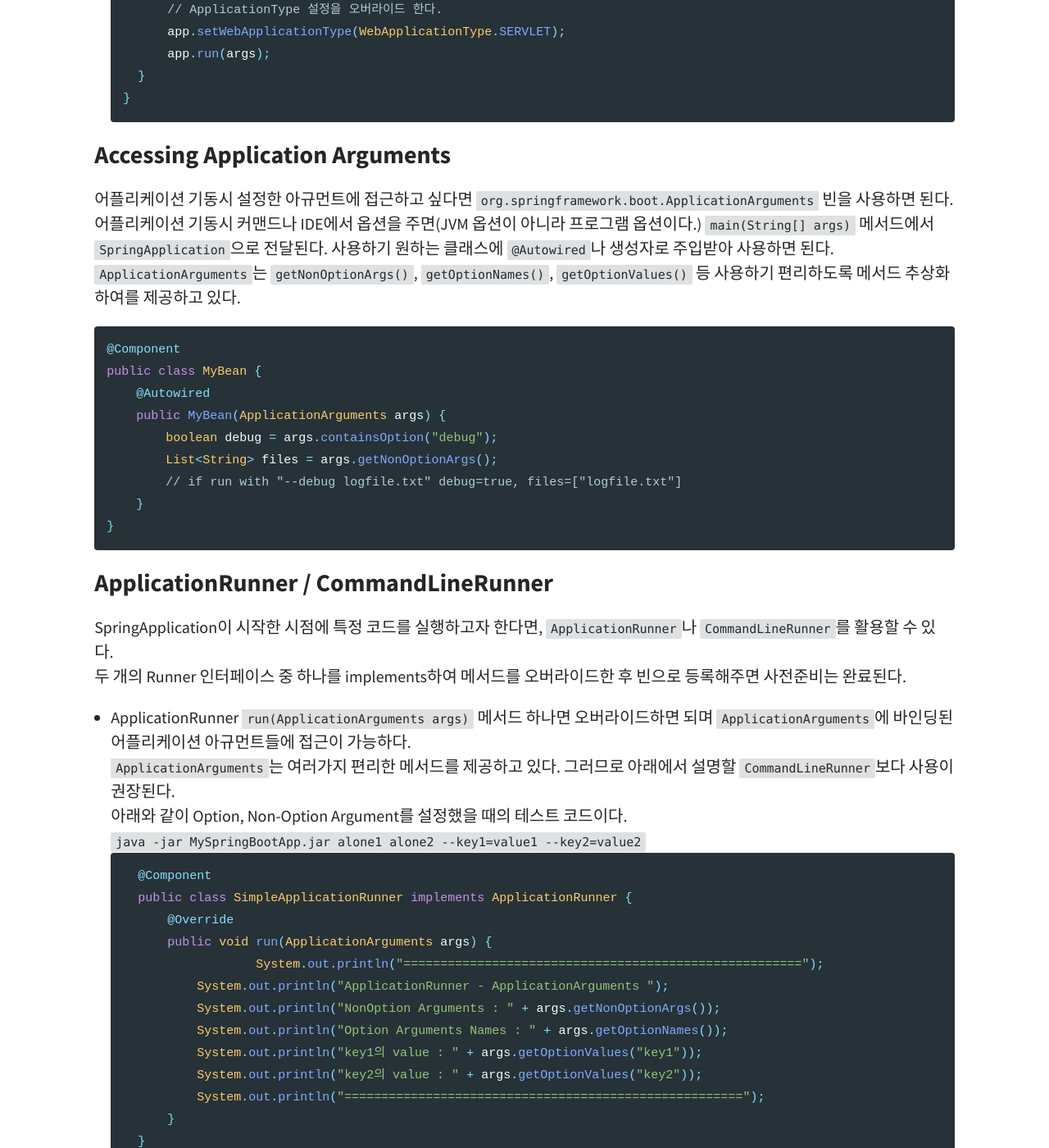
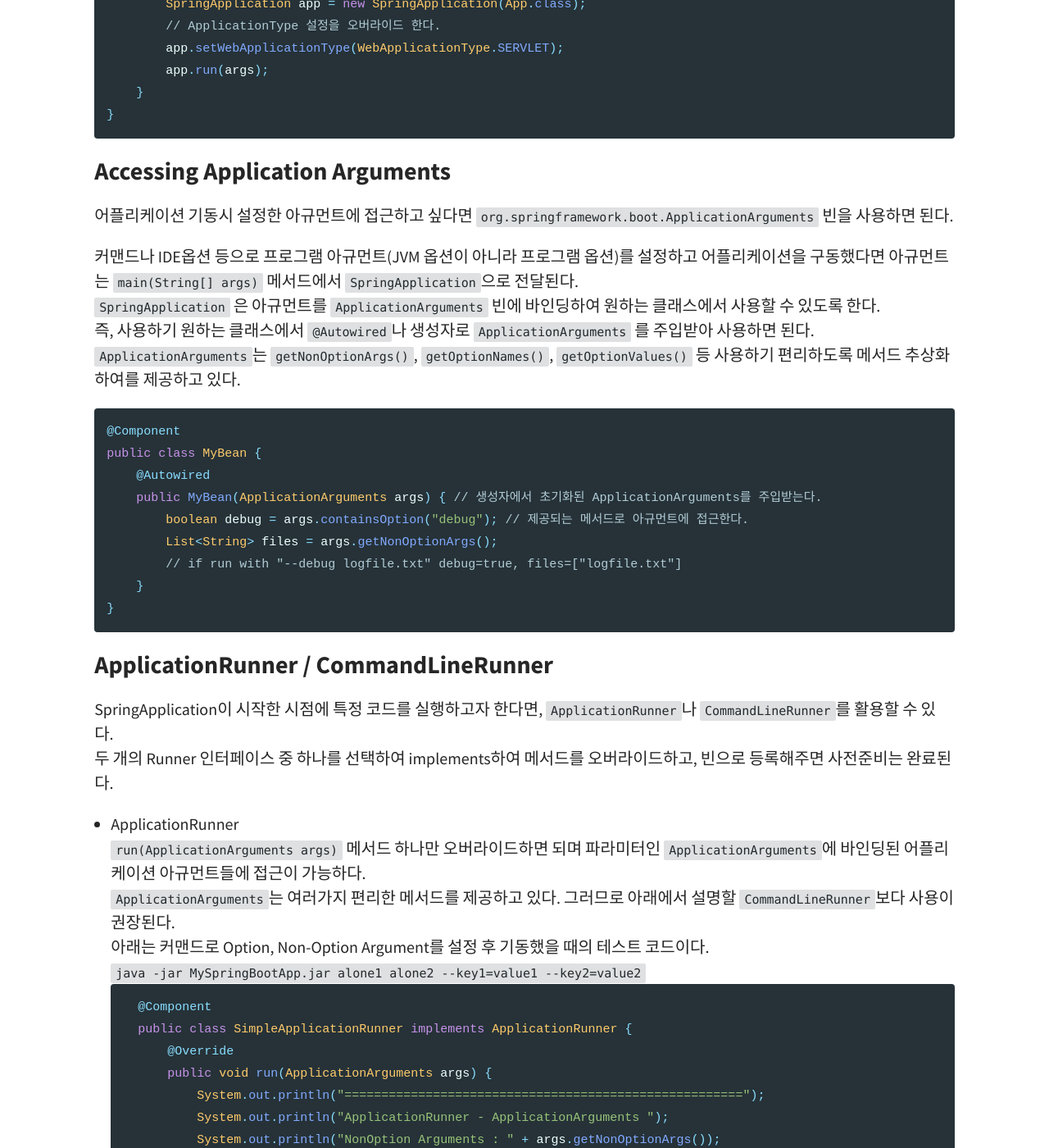
Before and after one commit to swampwar/swampwar.github.io, a Jekyll site: the page built from _posts/2019-12-27-SpringBoot SpringApplication.md, in a window 1280 px wide and 1400 px high, scrolled down 3478 px. Shown: the whole window at 82% size. Built offline with Jekyll 4.4.1, drawn with Linux system fonts in a browser that asks for light colours; some of the changed text lies outside the part shown.

Commit message:
SpringBoot SpringApplication 포스팅~

````diff
--- a/_posts/2019-12-27-SpringBoot SpringApplication.md
+++ b/_posts/2019-12-27-SpringBoot SpringApplication.md
@@ -46,8 +46,8 @@ Identify and stop the process that's listening on port 8080 or configure this ap
 [https://docs.spring.io/spring-boot/docs/2.2.2.RELEASE/reference/html/spring-boot-features.html#boot-features-application-events-and-listeners](https://docs.spring.io/spring-boot/docs/2.2.2.RELEASE/reference/html/spring-boot-features.html#boot-features-application-events-and-listeners)
 
 이벤트리스너가 빈으로 등록되어 있고, 리스너의 표적 이벤트가 발생하면 자동으로 처리메서드가 실행된다.
-빈으로 등록된 `ApplicationStartedEvent`리스너와 자동실행된 로그이다.
-아래 클래스가 빈으로 등록되어 있고 `ApplicationStartedEvent` 이벤트가 발생하면 자동으로 `onApplicationEvent()` 메서드가 호출된다.
+아래 코드와 로그는 빈으로 등록된 `ApplicationStartedEvent`리스너가 어플리케이션 기동시 출력된 로그이다.
+`SampleListener` 클래스가 `@Component` 애노테이션으로 빈등록 되었으며, 기동시 `ApplicationStartedEvent` 이벤트가 발생하면서 자동으로 `onApplicationEvent()` 메서드가 호출된다.
 
 ```java
 @Component // 빈으로 등록한다.
@@ -59,8 +59,7 @@ public class SampleListener implements ApplicationListener<ApplicationStartedEve
 }
 ```
 
-어플리케이션 기동시 마지막에 콘솔로그가 출력된다.
-(`ApplicationStartedEvent` 가 기동시 제일 마지막에 발생하기 때문이다.)
+어플리케이션 기동시 마지막에 콘솔로그가 출력된다. (`ApplicationStartedEvent` 가 기동시 제일 마지막에 발생하기 때문이다.)
 
 ```text
 2019-12-26 16:09:49.823  INFO 4212 --- [           main] o.s.b.w.embedded.tomcat.TomcatWebServer  : Tomcat started on port(s): 8080 (http) with context path ''
@@ -83,7 +82,7 @@ public class App {
 }
 ```
 ```java
-// 빈등록이 필요없다.
+// 이미 SpringApplication에 리스너를 등록했으므로 빈등록이 필요없다.
 public class SampleListener implements ApplicationListener<ApplicationStartingEvent> {
     @Override
     public void onApplicationEvent(ApplicationStartingEvent applicationStartingEvent) {
@@ -107,11 +106,12 @@ ApplicationStartingEvent 발생!
 
 ### WebApplicationType
 `SpringApplication`에서는 `ApplicationContext`의 타입이 내부적으로 확정된다.
-3개의 타입이 존재하는데 다음과 같이 자동설정되며 코드에서 특정 타입으로 오버라이드가 가능하다.
+3개의 타입이 존재하는데 다음과 같이 자동설정되며 `SpringApplication`의 `setWebApplicationType()` 메서드를 이용하여 코드에서 특정타입으로 오버라이드가 가능하다.
 
 - WebApplicationType.SERVLET : Spring MVC가 존재하면 설정됨
 - WebApplicationType.REACTIVE : Spring MVC가 없고, Spring WebFlux가 존재하면 설정됨
 - WebApplicationType.NONE : 위의 경우에 해당이 안되면 설정됨. 어플리케이션이 기동 되었다가 바로 종료된다.
+
 ```java
 @SpringBootApplication
 public class App {
@@ -126,14 +126,17 @@ public class App {
 
 ### Accessing Application Arguments
 어플리케이션 기동시 설정한 아규먼트에 접근하고 싶다면 `org.springframework.boot.ApplicationArguments` 빈을 사용하면 된다.
-어플리케이션 기동시 커맨드나 IDE에서 옵션을 주면(JVM 옵션이 아니라 프로그램 옵션이다.) `main(String[] args)` 메서드에서 `SpringApplication`으로 전달된다.
-사용하기 원하는 클래스에 `@Autowired`나 생성자로 주입받아 사용하면 된다. `ApplicationArguments`는 `getNonOptionArgs()`, `getOptionNames()`, `getOptionValues()` 등 사용하기 편리하도록 메서드 추상화하여를 제공하고 있다.
+
+커맨드나 IDE옵션 등으로 프로그램 아규먼트(JVM 옵션이 아니라 프로그램 옵션)를 설정하고 어플리케이션을 구동했다면 아규먼트는 `main(String[] args)` 메서드에서 `SpringApplication`으로 전달된다.
+`SpringApplication` 은 아규먼트를 `ApplicationArguments` 빈에 바인딩하여 원하는 클래스에서 사용할 수 있도록 한다.
+즉, 사용하기 원하는 클래스에서 `@Autowired`나 생성자로 `ApplicationArguments` 를 주입받아 사용하면 된다.
+`ApplicationArguments`는 `getNonOptionArgs()`, `getOptionNames()`, `getOptionValues()` 등 사용하기 편리하도록 메서드 추상화하여를 제공하고 있다.
 ```java
 @Component
 public class MyBean {
     @Autowired
-    public MyBean(ApplicationArguments args) {
-        boolean debug = args.containsOption("debug");
+    public MyBean(ApplicationArguments args) { // 생성자에서 초기화된 ApplicationArguments를 주입받는다.
+        boolean debug = args.containsOption("debug"); // 제공되는 메서드로 아규먼트에 접근한다.
         List<String> files = args.getNonOptionArgs();
         // if run with "--debug logfile.txt" debug=true, files=["logfile.txt"]
     }
@@ -142,12 +145,12 @@ public class MyBean {
 
 ### ApplicationRunner / CommandLineRunner
 SpringApplication이 시작한 시점에 특정 코드를 실행하고자 한다면, `ApplicationRunner`나 `CommandLineRunner`를 활용할 수 있다.
-두 개의 Runner 인터페이스 중 하나를 implements하여 메서드를 오버라이드한 후 빈으로 등록해주면 사전준비는 완료된다.
+두 개의 Runner 인터페이스 중 하나를 선택하여 implements하여 메서드를 오버라이드하고, 빈으로 등록해주면 사전준비는 완료된다.
 
 - ApplicationRunner
-    `run(ApplicationArguments args)` 메서드 하나면 오버라이드하면 되며 `ApplicationArguments`에 바인딩된 어플리케이션 아규먼트들에 접근이 가능하다.
+    `run(ApplicationArguments args)` 메서드 하나만 오버라이드하면 되며 파라미터인 `ApplicationArguments`에 바인딩된 어플리케이션 아규먼트들에 접근이 가능하다.
     `ApplicationArguments`는 여러가지 편리한 메서드를 제공하고 있다. 그러므로 아래에서 설명할 `CommandLineRunner`보다 사용이 권장된다.
-    아래와 같이 Option, Non-Option Argument를 설정했을 때의 테스트 코드이다.
+    아래는 커맨드로 Option, Non-Option Argument를 설정 후 기동했을 때의 테스트 코드이다.
     `java -jar MySpringBootApp.jar alone1 alone2 --key1=value1 --key2=value2`
 
     ```java
@@ -155,7 +158,7 @@ SpringApplication이 시작한 시점에 특정 코드를 실행하고자 한다
     public class SimpleApplicationRunner implements ApplicationRunner {
         @Override
         public void run(ApplicationArguments args) {
-                    System.out.println("======================================================");
+            System.out.println("======================================================");
             System.out.println("ApplicationRunner - ApplicationArguments ");
             System.out.println("NonOption Arguments : " + args.getNonOptionArgs());
             System.out.println("Option Arguments Names : " + args.getOptionNames());
@@ -176,8 +179,8 @@ SpringApplication이 시작한 시점에 특정 코드를 실행하고자 한다
     ```
 
 - CommandLineRunner
-    `ApplicationRunner`와 기능은 같지만 전달되는 아규먼트가 더 불친절하다.
-    Option과 Non-Option 아규먼트의 구분도 없고 아규먼트도 단순 배열로 전달된다.
+    `ApplicationRunner`와 기능은 같지만 전달되는 아규먼트가 더 불친절하다. 그리고 Option과 Non-Option 아규먼트의 구분도 없고 아규먼트도 단순 배열로 전달된다.
+    위와 동일한 커맨드로 기동했을 때의 코드와 로그이다.
     `java -jar MySpringBootApp.jar alone1 alone2 --key1=value1 --key2=value2`
 
     ```java
````
